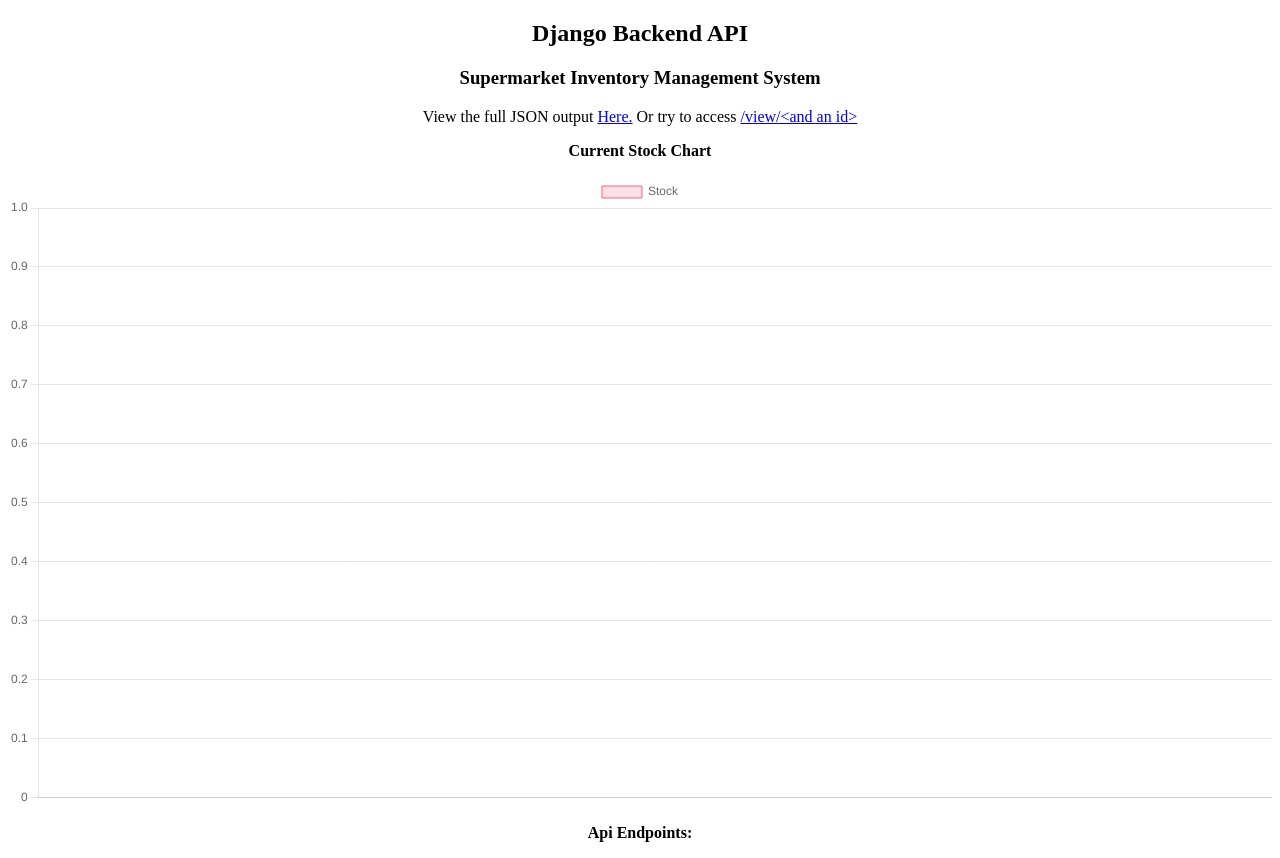
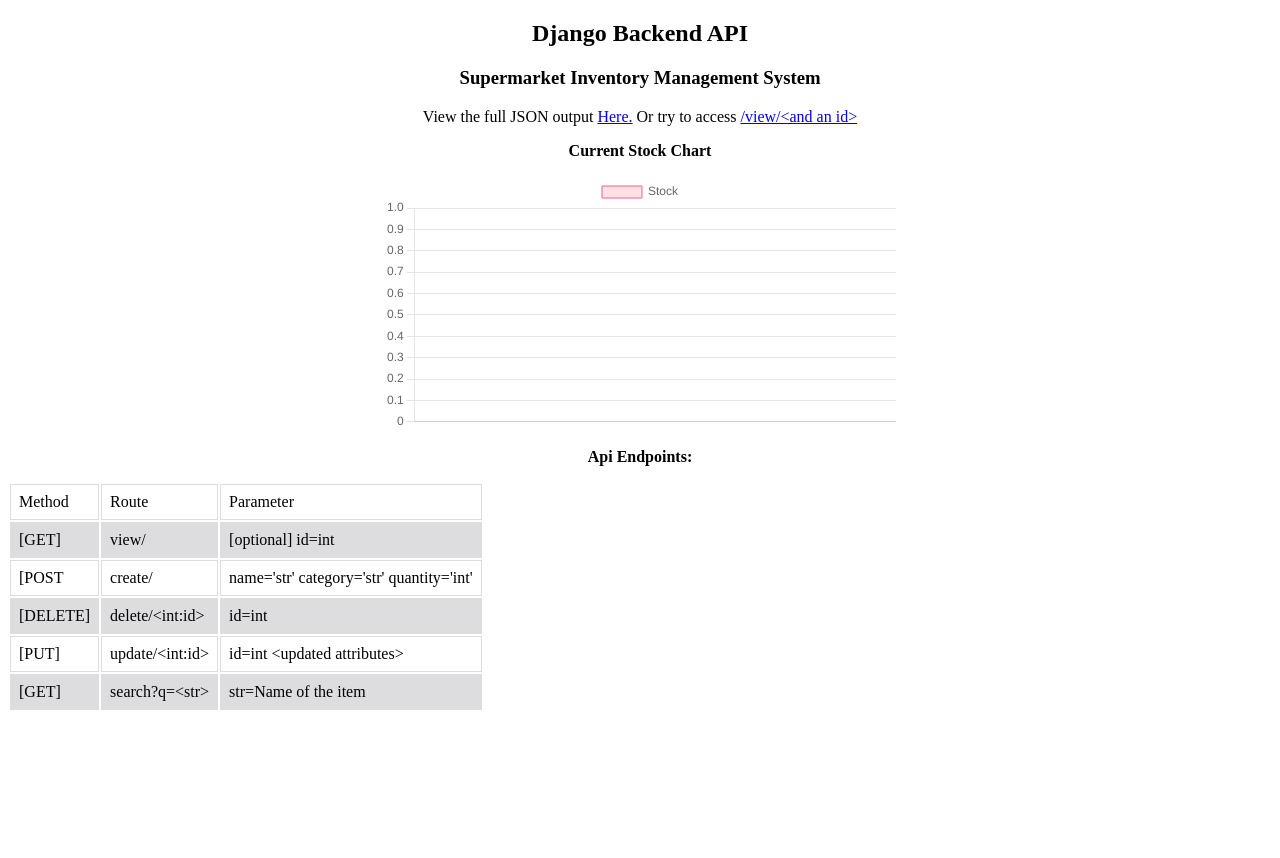
Before and after one commit to bluesoc/Supermarket-Inventory-Management-API, a Django app: page / in a window 1280 px wide. Shown: the top 858 px of the page. After the commit the page ends 710 px from the top, so only its background shows below. Run offline with Django 4.2, Linux system fonts and the light colour scheme; data that the repository does not hold is empty.

Commit message:
Fix: Fetch dynamic URL from Django to chartjs

```diff
--- a/sim_api/api/static/api/styles.css
+++ b/sim_api/api/static/api/styles.css
@@ -12,3 +12,9 @@
 tr:nth-child(even) {
     background-color: #dddddf;
 }
+
+#myChart {
+    margin: 0 auto;
+    width: 32rem;
+    height: 46rem;
+}
--- a/sim_api/api/templates/api/index.html
+++ b/sim_api/api/templates/api/index.html
@@ -20,7 +20,7 @@
         Or try to access <a href="/view/1">/view/&ltand an id&gt</a></p>
 
     <p><b>Current Stock Chart</b></p>
-    <canvas id="myChart" width="400" height="200"></canvas>
+    <canvas id="myChart"></canvas>
 
     <p><b>Api Endpoints:</b></p>
 
@@ -43,7 +43,10 @@
         "data": []
     };
 
-    fetch('http://127.0.0.1:8000/view/')
+    // Get Dynamic View URL
+    const viewURL = window.location.origin + "{% url 'view' %}";
+
+    fetch(viewURL)
     .then(response => response.json())
     .then(data => {
         data.forEach(item => {
```
